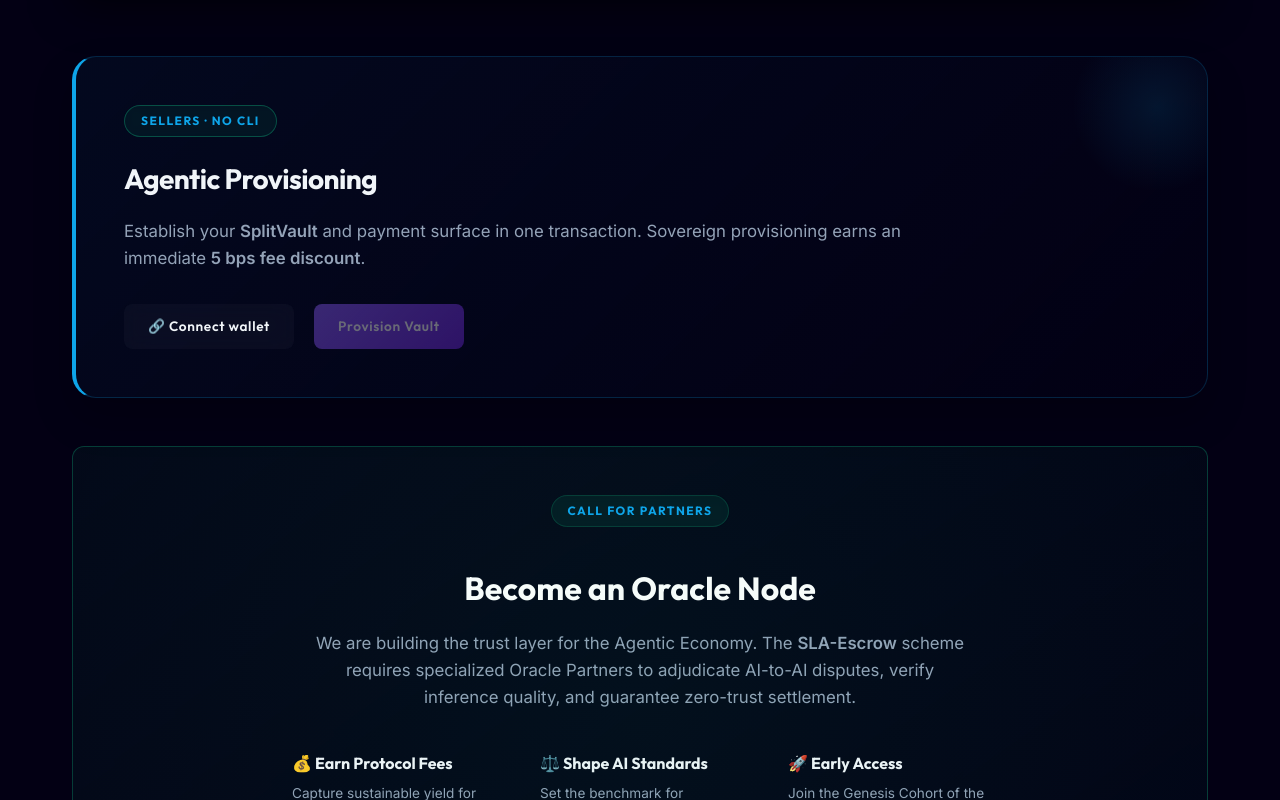
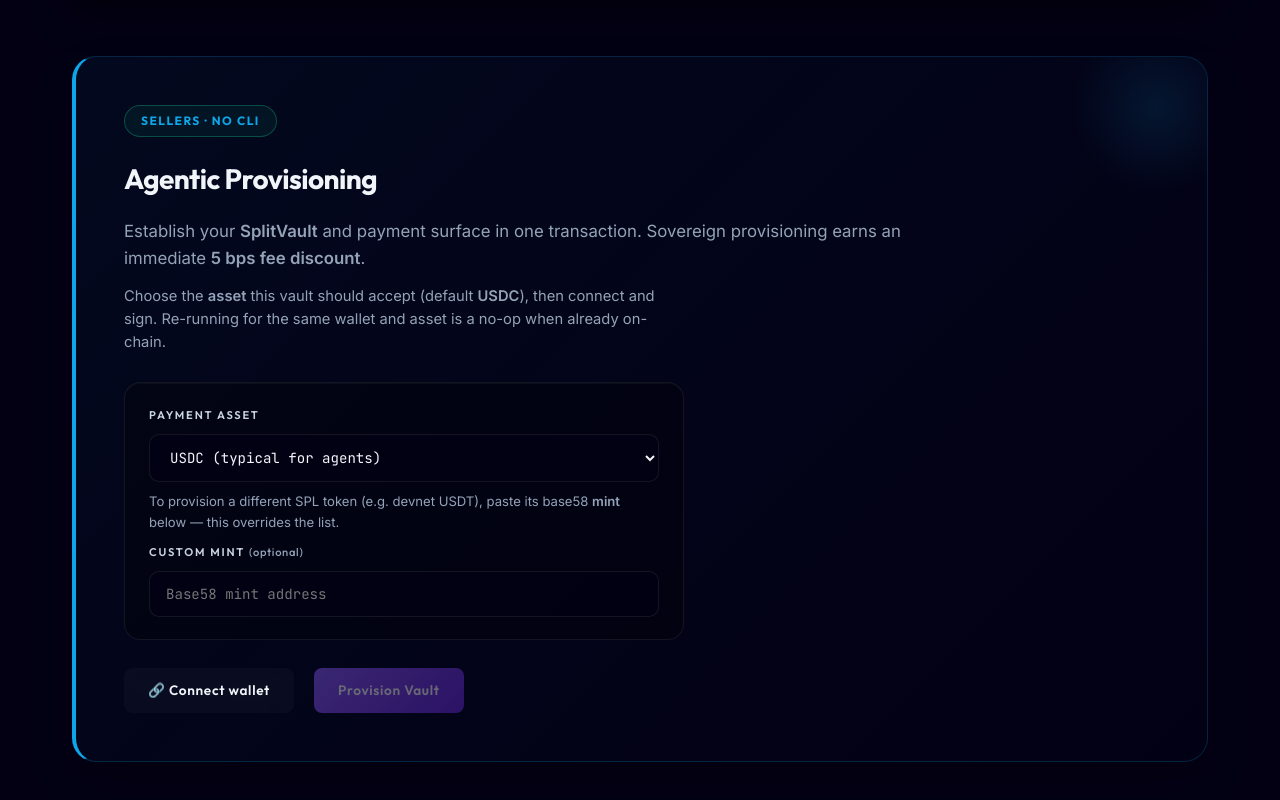
Before and after one commit to miralandlabs/pr402, a plain HTML site: page public/index.html in a window 1280 px wide. Shown: the part 2000-2800 px from the top of the page. Drawn offline with Linux system fonts and the light colour scheme; no server answers.

Commit message:
restore missing asset selection/override controls

```diff
--- a/public/index.html
+++ b/public/index.html
@@ -520,38 +520,80 @@
             margin-bottom: 0.5rem;
             max-width: 800px;
         }
+        .seller-provision > p.mint-hint {
+            font-size: 0.92rem;
+            line-height: 1.55;
+            margin-bottom: 0;
+        }
         .seller-provision .provision-actions {
             display: flex;
             flex-wrap: wrap;
             gap: 1.25rem;
             align-items: center;
-            margin-top: 2rem;
+            margin-top: 1.75rem;
         }
         .seller-provision button.btn { border: none; cursor: pointer; font-family: var(--font-heading); }
-        .seller-provision select,
-        .seller-provision .mint-override {
+
+        .seller-provision .provision-asset-panel {
+            position: relative;
+            z-index: 1;
+            margin-top: 1.75rem;
+            max-width: 560px;
+            padding: 1.35rem 1.5rem;
+            display: flex;
+            flex-direction: column;
+            gap: 0.6rem;
+            background: rgba(0, 0, 0, 0.28);
+            border: 1px solid rgba(255, 255, 255, 0.07);
+            border-radius: 16px;
+            box-shadow: inset 0 1px 0 rgba(255, 255, 255, 0.04);
+        }
+
+        .seller-provision .provision-field-label {
+            font-family: var(--font-heading);
+            font-size: 0.7rem;
+            font-weight: 600;
+            text-transform: uppercase;
+            letter-spacing: 0.16em;
+            color: #cbd5e1;
+            margin: 0;
+            padding-top: 0.15rem;
+        }
+
+        .seller-provision .provision-field-meta {
+            font-weight: 500;
+            letter-spacing: 0.06em;
+            text-transform: none;
+            color: var(--text-dim);
+        }
+
+        .seller-provision .provision-asset-panel select,
+        .seller-provision .provision-asset-panel .mint-override {
             width: 100%;
-            max-width: 450px;
-            margin-top: 1rem;
-            padding: 0.85rem 1rem;
-            border-radius: 8px;
+            margin: 0;
+            padding: 0.8rem 1rem;
+            border-radius: 10px;
             border: 1px solid var(--border);
-            background: rgba(0,0,0,0.3);
+            background: rgba(3, 0, 20, 0.65);
             color: var(--text);
             font-family: var(--font-code);
-            font-size: 0.9rem;
-            transition: border-color 0.3s;
+            font-size: 0.88rem;
+            transition: border-color 0.2s ease, box-shadow 0.2s ease;
         }
-        .seller-provision select:focus,
-        .seller-provision .mint-override:focus {
+
+        .seller-provision .provision-asset-panel select:focus,
+        .seller-provision .provision-asset-panel .mint-override:focus {
             outline: none;
-            border-color: var(--accent);
+            border-color: rgba(14, 165, 233, 0.55);
+            box-shadow: 0 0 0 3px rgba(14, 165, 233, 0.12);
         }
-        .seller-provision .mint-hint {
-            font-size: 0.85rem;
+
+        .seller-provision .provision-asset-panel .mint-hint {
+            font-size: 0.82rem;
             color: var(--text-dim);
-            margin-top: 0.75rem;
-            max-width: 550px;
+            margin: 0;
+            line-height: 1.55;
+            max-width: none;
         }
         .seller-provision button.btn:disabled {
             opacity: 0.4;
@@ -844,6 +886,23 @@
                 Establish your <strong>SplitVault</strong> and payment surface in one transaction.
                 Sovereign provisioning earns an immediate <strong>5 bps fee discount</strong>.
             </p>
+            <p class="mint-hint" style="margin-top: 0.85rem; max-width: 560px;">
+                Choose the <strong>asset</strong> this vault should accept (default <strong>USDC</strong>), then connect and sign. Re-running for the same wallet and asset is a no-op when already on-chain.
+            </p>
+            <div class="provision-asset-panel">
+                <label for="provision-asset" class="provision-field-label">Payment asset</label>
+                <select id="provision-asset">
+                    <option value="USDC" selected>USDC (typical for agents)</option>
+                    <option value="SOL">SOL (native · virtual mint 1111…1111)</option>
+                    <option value="WSOL">WSOL (wrapped SOL)</option>
+                    <option value="USDT">USDT (mainnet; on devnet use custom mint below)</option>
+                </select>
+                <p id="provision-asset-desc" class="mint-hint">
+                    To provision a different SPL token (e.g. devnet USDT), paste its base58 <strong>mint</strong> below — this overrides the list.
+                </p>
+                <label for="provision-mint-override" class="provision-field-label">Custom mint <span class="provision-field-meta">(optional)</span></label>
+                <input type="text" id="provision-mint-override" class="mint-override" placeholder="Base58 mint address" autocomplete="off" spellcheck="false" inputmode="text" aria-describedby="provision-asset-desc">
+            </div>
             <div class="provision-actions">
                 <button type="button" class="btn btn-secondary" id="btn-wallet-connect">🔗 Connect wallet</button>
                 <button type="button" class="btn btn-primary" id="btn-provision-vault" disabled>Provision Vault</button>
```
